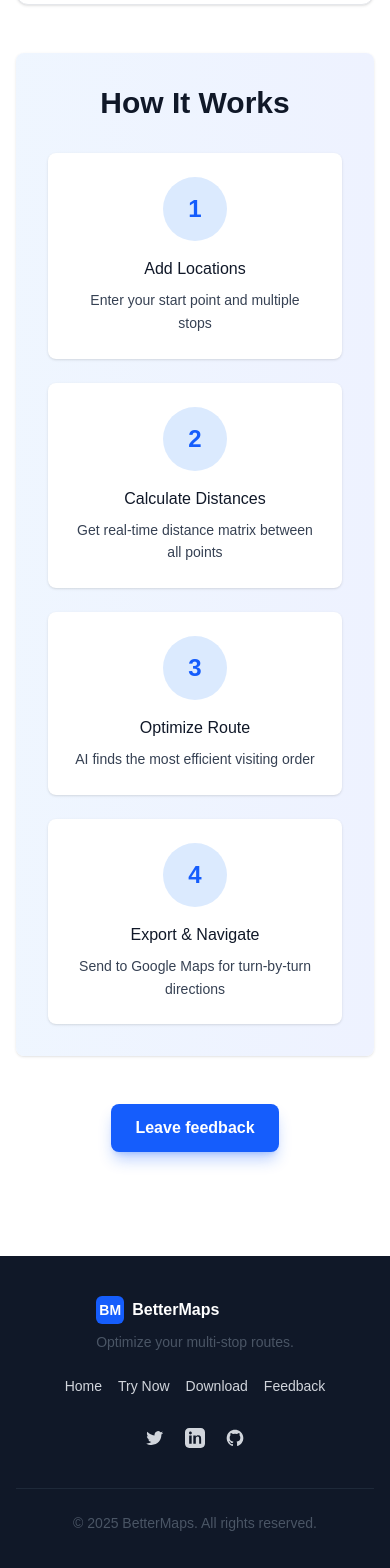
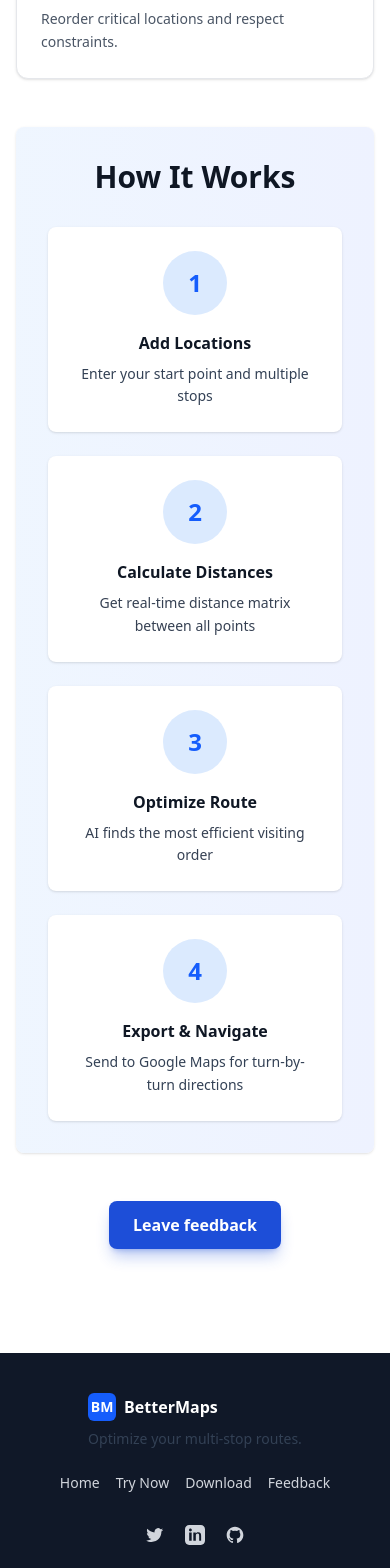
Before and after one commit to retr0nade/better-maps, a Next.js app in the folder bettermaps-frontend/: page / in a window 390 px wide. Shown: the part 1360-2928 px from the top of the page. Built offline with nearby package versions, Linux system fonts and the light colour scheme.

Commit message:
better fonts and layouts

```diff
--- a/bettermaps-frontend/components/Footer.tsx
+++ b/bettermaps-frontend/components/Footer.tsx
@@ -30,9 +30,7 @@ export default function Footer({ darkMode = false }: FooterProps): React.ReactEl
               <div className="h-7 w-7 rounded-md bg-blue-600 text-white flex items-center justify-center text-sm font-bold">BM</div>
               <span className="text-white font-semibold">BetterMaps</span>
             </div>
-            <p className={`text-sm ${
-              darkMode ? 'text-gray-200' : 'text-gray-600'
-            }`}>Optimize your multi-stop routes.</p>
+            <p className={`text-sm text-body`}>Optimize your multi-stop routes.</p>
           </div>
 
           <nav className="flex items-center gap-4">
@@ -62,7 +60,7 @@ export default function Footer({ darkMode = false }: FooterProps): React.ReactEl
         </div>
 
         <div className={`mt-8 border-t pt-6 text-center text-sm ${
-          darkMode ? 'border-gray-700 text-gray-300' : 'border-gray-800 text-gray-600'
+          darkMode ? 'border-gray-700 text-gray-300' : 'border-gray-800 text-muted'
         }`}>
           © {year} BetterMaps. All rights reserved.
         </div>
--- a/bettermaps-frontend/components/Navbar.tsx
+++ b/bettermaps-frontend/components/Navbar.tsx
@@ -55,9 +55,7 @@ export default function Navbar({ darkMode = false, onToggleDarkMode }: NavbarPro
           <div className="flex items-center gap-2">
             <Link href="/" className="flex items-center gap-2 focus:outline-none focus:ring-2 focus:ring-blue-500 focus:ring-offset-2 rounded-md">
               <div className="h-8 w-8 rounded-md bg-blue-600 text-white flex items-center justify-center font-bold">BM</div>
-              <span className={`text-lg font-semibold ${
-                darkMode ? 'text-white' : 'text-gray-900'
-              }`}>BetterMaps</span>
+              <span className={`text-lg font-semibold text-heading`}>BetterMaps</span>
             </Link>
           </div>
 
--- a/bettermaps-frontend/pages/_app.tsx
+++ b/bettermaps-frontend/pages/_app.tsx
@@ -6,6 +6,13 @@ import '../styles/globals.css'
 import 'leaflet/dist/leaflet.css'
 import Navbar from '../components/Navbar'
 import Footer from '../components/Footer'
+import { Inter } from 'next/font/google'
+
+const inter = Inter({
+  variable: '--font-inter',
+  subsets: ['latin'],
+  display: 'swap',
+})
 
 function AnimatedBackgroundContainer({ children, darkMode }: { children: React.ReactNode; darkMode: boolean }) {
   return (
@@ -45,13 +52,15 @@ export default function App({ Component, pageProps }: AppProps) {
       <Head>
         <meta name="viewport" content="width=device-width, initial-scale=1" />
       </Head>
-      <AnimatedBackgroundContainer darkMode={darkMode}>
+      <div className={`${inter.variable} antialiased`}>
+        <AnimatedBackgroundContainer darkMode={darkMode}>
         <Navbar darkMode={darkMode} onToggleDarkMode={toggleDarkMode} />
         <div key={router.asPath} className="page-fade">
           <Component {...pageProps} darkMode={darkMode} />
         </div>
         <Footer darkMode={darkMode} />
-      </AnimatedBackgroundContainer>
+        </AnimatedBackgroundContainer>
+      </div>
     </>
   )
 }
--- a/bettermaps-frontend/pages/download.tsx
+++ b/bettermaps-frontend/pages/download.tsx
@@ -9,8 +9,8 @@ const DownloadPage: React.FC<DownloadPageProps> = ({ darkMode = false }) => {
     <div className={`min-h-screen flex flex-col ${darkMode ? 'bg-gray-900' : 'bg-gray-50'}`}>
       <main className="flex-1 container mx-auto px-4 py-16">
         <div className="max-w-3xl mx-auto text-center">
-          <h1 className={`text-4xl font-extrabold ${darkMode ? 'text-white' : 'text-gray-900'}`}>Download BetterMaps</h1>
-          <p className={`mt-4 ${darkMode ? 'text-gray-200' : 'text-gray-600'}`}>Mobile apps are coming soon. For now, use the web app.</p>
+          <h1 className={`text-4xl font-extrabold text-heading`}>Download BetterMaps</h1>
+          <p className={`mt-4 text-body`}>Mobile apps are coming soon. For now, use the web app.</p>
           <div className="mt-8 flex flex-col sm:flex-row items-center justify-center gap-4">
             <a
               href="/planner"
--- a/bettermaps-frontend/pages/index.tsx
+++ b/bettermaps-frontend/pages/index.tsx
@@ -61,9 +61,7 @@ const HomePage: React.FC<HomePageProps> = ({ darkMode = false }) => {
           ? 'bg-gradient-to-r from-gray-800 to-gray-700'
           : 'bg-gradient-to-r from-blue-50 to-indigo-50'
       }`}>
-        <h2 className={`text-3xl font-bold text-center mb-8 ${
-          darkMode ? 'text-white' : 'text-gray-900'
-        }`}>How It Works</h2>
+        <h2 className={`text-3xl text-heading text-center mb-8`}>How It Works</h2>
         <div className="grid grid-cols-1 sm:grid-cols-2 lg:grid-cols-4 gap-6">
           <div className={`text-center rounded-lg p-6 shadow-sm hover:shadow-md transition duration-300 ${
             darkMode ? 'bg-gray-800 border border-gray-600' : 'bg-white'
@@ -73,12 +71,8 @@ const HomePage: React.FC<HomePageProps> = ({ darkMode = false }) => {
             }`}>
               <span className="text-2xl font-bold text-blue-600">1</span>
             </div>
-            <h4 className={`font-medium mb-2 ${
-              darkMode ? 'text-white' : 'text-gray-900'
-            }`}>Add Locations</h4>
-            <p className={`text-sm leading-relaxed ${
-              darkMode ? 'text-gray-200' : 'text-gray-700'
-            }`}>Enter your start point and multiple stops</p>
+            <h4 className={`font-semibold text-heading mb-2`}>Add Locations</h4>
+            <p className={`text-sm leading-relaxed text-body`}>Enter your start point and multiple stops</p>
           </div>
 
           <div className={`text-center rounded-lg p-6 shadow-sm hover:shadow-md transition duration-300 ${
@@ -121,12 +115,8 @@ const HomePage: React.FC<HomePageProps> = ({ darkMode = false }) => {
             }`}>
               <span className="text-2xl font-bold text-blue-600">4</span>
             </div>
-            <h4 className={`font-medium mb-2 ${
-              darkMode ? 'text-white' : 'text-gray-900'
-            }`}>Export & Navigate</h4>
-            <p className={`text-sm leading-relaxed ${
-              darkMode ? 'text-gray-200' : 'text-gray-700'
-            }`}>Send to Google Maps for turn-by-turn directions</p>
+            <h4 className={`font-semibold text-heading mb-2`}>Export & Navigate</h4>
+            <p className={`text-sm leading-relaxed text-body`}>Send to Google Maps for turn-by-turn directions</p>
           </div>
         </div>
       </div>
--- a/bettermaps-frontend/src/app/globals.css
+++ b/bettermaps-frontend/src/app/globals.css
@@ -4,12 +4,20 @@
 :root {
   --background: #ffffff;
   --foreground: #171717;
+  /* Typography tokens */
+  --color-heading: #0f1724; /* very dark */
+  --color-body: #334155;    /* slate-700-ish */
+  --color-muted: #64748b;   /* slate-500-ish */
+
+  /* Brand tokens */
+  --color-brand-500: #1D4ED8; /* primary */
+  --color-brand-600: #1E40AF; /* hover */
 }
 
 @theme inline {
   --color-background: var(--background);
   --color-foreground: var(--foreground);
-  --font-sans: var(--font-geist-sans);
+  --font-sans: var(--font-inter);
   --font-mono: var(--font-geist-mono);
 }
 
@@ -17,13 +25,17 @@
   :root {
     --background: #0a0a0a;
     --foreground: #ededed;
+    /* Dark mode text tokens tuned for WCAG AA */
+    --color-heading: #ffffff;
+    --color-body: #e5e7eb;  /* zinc-200 */
+    --color-muted: #cbd5e1; /* slate-300 */
   }
 }
 
 body {
   background: var(--background);
-  color: var(--foreground);
-  font-family: Arial, Helvetica, sans-serif;
+  color: var(--color-body);
+  font-family: var(--font-inter), ui-sans-serif, system-ui, -apple-system, Segoe UI, Roboto, Helvetica, Arial, "Apple Color Emoji", "Segoe UI Emoji";
 }
 
 /* ---- Project custom utilities (migrated from styles/globals.css) ---- */
@@ -42,11 +54,21 @@ body {
 
 /* Buttons */
 .btn-primary {
-  @apply inline-flex items-center justify-center rounded-lg bg-blue-600 px-6 py-3 text-white font-semibold shadow-lg shadow-blue-600/30 hover:bg-blue-700 transition-colors duration-200;
+  @apply inline-flex items-center justify-center rounded-lg px-6 py-3 text-white font-semibold shadow-lg transition-colors duration-200;
+  background-color: var(--color-brand-500);
+  box-shadow: 0 10px 15px -3px color-mix(in oklab, var(--color-brand-500) 30%, transparent), 0 4px 6px -4px color-mix(in oklab, var(--color-brand-500) 40%, transparent);
+}
+.btn-primary:hover {
+  background-color: var(--color-brand-600);
 }
 .btn-secondary {
-  @apply inline-flex items-center justify-center rounded-lg bg-white px-6 py-3 text-blue-700 font-semibold ring-1 ring-blue-200 hover:ring-blue-300 hover:bg-blue-50 transition-colors duration-200;
+  @apply inline-flex items-center justify-center rounded-lg bg-white px-6 py-3 font-semibold ring-1 transition-colors duration-200;
+  color: var(--color-brand-600);
+  --ring-color: color-mix(in oklab, var(--color-brand-500) 30%, transparent);
+  --ring-color-hover: color-mix(in oklab, var(--color-brand-500) 50%, transparent);
+  box-shadow: 0 0 0 1px var(--ring-color) inset;
 }
+.btn-secondary:hover { box-shadow: 0 0 0 1px var(--ring-color-hover) inset; background-color: color-mix(in oklab, var(--color-brand-500) 6%, white); }
 .btn-success {
   @apply inline-flex items-center justify-center rounded-md bg-green-600 px-4 py-2 text-white font-semibold shadow hover:bg-green-700 transition-colors duration-200;
 }
@@ -68,3 +90,12 @@ body {
 .status-error { @apply bg-red-100 border border-red-400 text-red-700 px-4 py-3 rounded; }
 .status-warning { @apply bg-yellow-100 border border-yellow-400 text-yellow-700 px-4 py-3 rounded; }
 .status-info { @apply bg-blue-100 border border-blue-400 text-blue-700 px-4 py-3 rounded; }
+
+/* ---- Typography helpers ---- */
+.text-heading { color: var(--color-heading); }
+.text-body { color: var(--color-body); }
+.text-muted { color: var(--color-muted); }
+
+h1, h2, h3, h4 { color: var(--color-heading); }
+h1, h2 { font-weight: 800; }
+h3, h4 { font-weight: 700; }
--- a/bettermaps-frontend/src/app/layout.tsx
+++ b/bettermaps-frontend/src/app/layout.tsx
@@ -1,10 +1,11 @@
 import type { Metadata } from "next";
-import { Geist, Geist_Mono } from "next/font/google";
+import { Inter, Geist_Mono } from "next/font/google";
 import "./globals.css";
 
-const geistSans = Geist({
-  variable: "--font-geist-sans",
+const inter = Inter({
+  variable: "--font-inter",
   subsets: ["latin"],
+  display: "swap",
 });
 
 const geistMono = Geist_Mono({
@@ -25,7 +26,7 @@ export default function RootLayout({
   return (
     <html lang="en">
       <body
-        className={`${geistSans.variable} ${geistMono.variable} antialiased`}
+        className={`${inter.variable} ${geistMono.variable} antialiased`}
       >
         {children}
       </body>
```
Also changed, not shown: bettermaps-frontend/components/AnimatedHero.tsx (+2 -6 lines), bettermaps-frontend/components/DistanceTable.tsx (+6 -6 lines), bettermaps-frontend/components/MapView.tsx (+6 -3 lines), bettermaps-frontend/pages/planner.tsx (+14 -14 lines).
